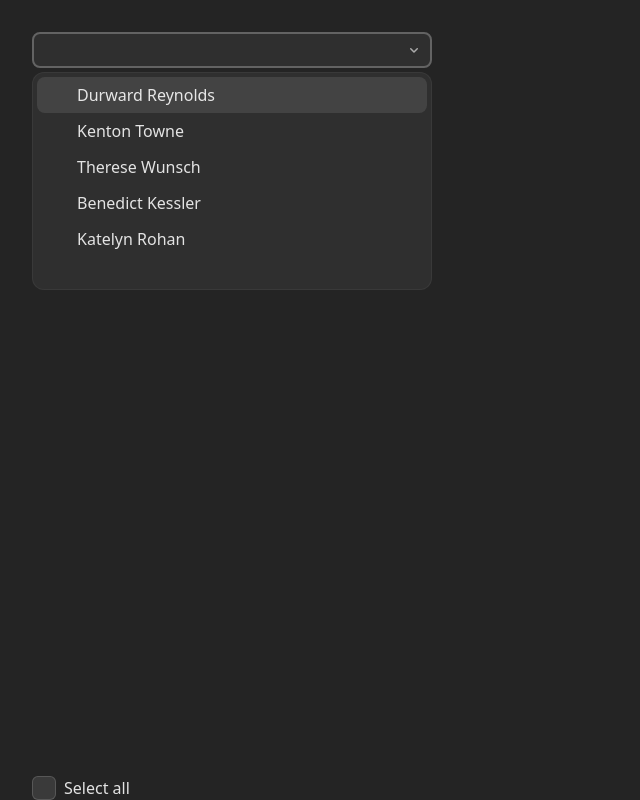
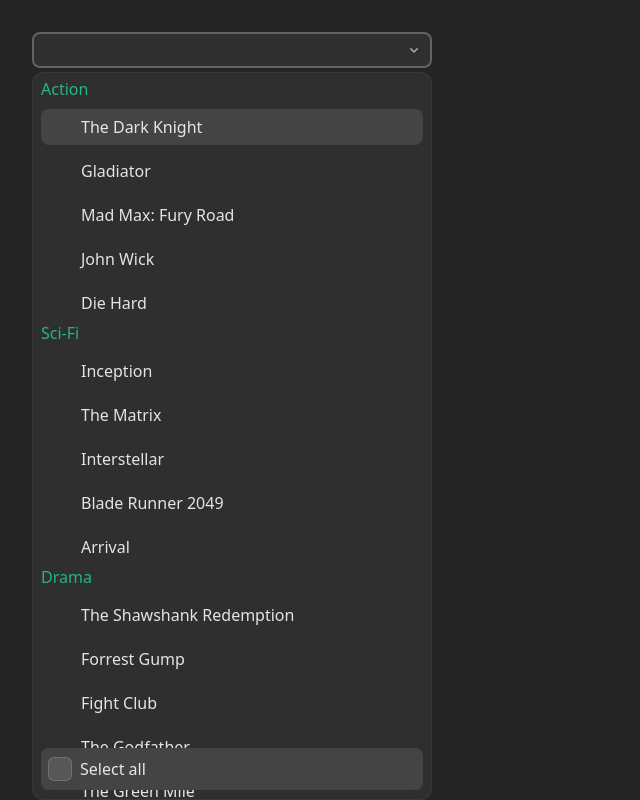
Before and after one commit to alihosseinbaki/baman-sabz-test, a React (Vite) app: page / in a window 1280 px wide. Both pictures are taken after a click on the button 414 px from the left and 50 px from the top of the page. Shown: the whole page, without its empty margins (0-640 px from the left). Built offline with nearby package versions, Linux system fonts and the light colour scheme.

Commit message:
add select all and group item to dropdown select

```diff
--- a/src/App.css
+++ b/src/App.css
@@ -3,4 +3,5 @@
 #root {
   padding: 2rem;
   text-align: center;
+  width: 100%;
 }
--- a/src/App.tsx
+++ b/src/App.tsx
@@ -1,11 +1,12 @@
 import './App.css'
 import DropdownSelectAdvanced from "./components/dropdown-select/advanced/DropdownSelect.Advanced.tsx";
+import {movies} from "./db.ts";
 
 function App() {
 
   return (
     <>
-      <DropdownSelectAdvanced />
+      <DropdownSelectAdvanced items={movies} />
     </>
   )
 }
--- a/src/components/dropdown-select/advanced/DropdownSelect.Advanced.tsx
+++ b/src/components/dropdown-select/advanced/DropdownSelect.Advanced.tsx
@@ -6,44 +6,81 @@ import {
 } from "@headlessui/react";
 import { CheckIcon } from '@heroicons/react/20/solid';
 import clsx from 'clsx'
-import {useMemo, useState} from "react";
+import {Fragment, useCallback, useEffect, useMemo, useState} from "react";
+import type {ReactElement} from "react";
 import {ChevronDownIcon} from "@heroicons/react/16/solid";
 import "./dropdown-select.advanced.css";
 import {CheckboxField} from "../../checkbox-field/CheckboxField.tsx";
 
 
-interface IPeople {
+interface IMovie {
     id: number;
-    name: string;
+    title: string;
+    genre: string;
 }
 
-const people = [
-    { id: 1, name: 'Durward Reynolds' },
-    { id: 2, name: 'Kenton Towne' },
-    { id: 3, name: 'Therese Wunsch' },
-    { id: 4, name: 'Benedict Kessler' },
-    { id: 5, name: 'Katelyn Rohan' },
-]
+type GroupedMovies = {
+    genre: string;
+    items: IMovie[];
+};
 
-const DropdownSelectAdvanced = () => {
-    const [selectedPeople, setSelectedPeople] = useState<IPeople[]>([]);
+interface IDropdownSelectAdvancedProps {
+    items: IMovie[]
+}
+
+const DropdownSelectAdvanced = (
+    {
+        items
+    } : IDropdownSelectAdvancedProps) => {
+
+    const [selectedItems, setSelectedItems] = useState<IMovie[]>([]);
     const [query, setQuery] = useState('');
     const [selectedAll, setSelectedAll] = useState(false);
 
-    const filteredPeople = useMemo(() => {
+
+    const filteredMovies = useMemo(() => {
         return query === ''
-            ? people
-            : people.filter((person) => {
-                return person.name.toLowerCase().includes(query.toLowerCase())
+            ? items
+            : items.filter((movie) => {
+                return movie.title.toLowerCase().includes(query.toLowerCase())
             })
-    }, [query])
+    }, [query, items])
+
+    const groupedMovies: GroupedMovies[] = useMemo(() => {
+        return Object.values(
+            filteredMovies.reduce<Record<string, GroupedMovies>>((acc, movie) => {
+                if (!acc[movie.genre]) {
+                    acc[movie.genre] = {
+                        genre: movie.genre,
+                        items: []
+                    };
+                }
+
+                acc[movie.genre].items.push(movie);
+                return acc;
+            }, {})
+        )
+    }, [filteredMovies])
+
+    const selectAll = useCallback(() => {
+        setSelectedAll(!selectedAll);
+
+        if(selectedAll)
+            setSelectedItems([]);
+        else setSelectedItems(items);
+    }, [selectedAll, items])
+
+
+    useEffect(() => {
+        if(selectedItems.length !== items.length)
+            setSelectedAll(false);
+    }, [selectedItems, items])
 
     return (
         <Combobox
             multiple
-            value={selectedPeople}
-            virtual={{ options: filteredPeople }}
-            onChange={setSelectedPeople}
+            value={selectedItems}
+            onChange={setSelectedItems}
             onClose={() => setQuery('')}
         >
             <div className={"dropdown__select"}>
@@ -57,33 +94,63 @@ const DropdownSelectAdvanced = () => {
                     <ChevronDownIcon className="size-4 fill-white/60 group-data-hover:fill-white" />
                 </ComboboxButton>
 
+                <ComboboxOptions
+                    anchor="bottom"
+                    className="dropdown__options w-(--input-width) rounded-xl border border-white/5 bg-white/5 p-1 [--anchor-gap:--spacing(1)] empty:invisible transition duration-100 ease-in data-leave:data-closed:opacity-0 px-2"
+                >
+                    {
+                        groupedMovies.map((movie: GroupedMovies, index) => {
+                            const isLast = index === groupedMovies.length - 1;
+                            return(
+                                <Fragment key={movie.genre}>
+                                    <div className={"flex flex-col gap-2 group-movies"} >
+                                        <span className={"group-movies__title"}>{movie.genre}</span>
 
+                                        {
+                                            movie.items.map((item) => {
+                                                return(
+                                                    <ComboboxOption
+                                                        key={item.id}
+                                                        value={item}
+                                                        className="group flex cursor-default items-center w-full gap-2 rounded-lg px-3 py-1.5 select-none data-focus:bg-white/10"
+                                                    >
+                                                        <CheckIcon className={clsx('size-5', !selectedItems.includes(item) && 'invisible')} />
+                                                        {item.title}
+                                                    </ComboboxOption>
+                                                )
+                                            })
+                                        }
+                                    </div>
+
+                                    <>
+                                        {
+                                            isLast
+                                                ? <div className="footer">
+                                                    <CheckboxField
+                                                        label={"Select all"}
+                                                        checked={selectedAll}
+                                                        onChange={selectAll}
+                                                    />
+
+                                                    {
+                                                        selectedItems.length
+                                                            ? <div className={"text-sm"}>
+                                                                {selectedItems.length}  Selected
+                                                            </div>
+                                                            : <></>
+                                                    }
+                                                </div>
+                                                : <></>
+                                        }
+                                    </>
+                                </Fragment> as ReactElement
+                            )
+                        })
+                    }
+                </ComboboxOptions>
             </div>
 
-            <ComboboxOptions anchor="bottom" className="w-(--input-width) rounded-xl border border-white/5 bg-white/5 p-1 [--anchor-gap:--spacing(1)] empty:invisible transition duration-100 ease-in data-leave:data-closed:opacity-0 pb-8">
-                {({ option: person }) => (
-                    <ComboboxOption key={person.id} value={person} className="group flex cursor-default items-center w-full gap-2 rounded-lg px-3 py-1.5 select-none data-focus:bg-white/10">
-                        <CheckIcon className={clsx('size-5', !selectedPeople.includes(person) && 'invisible')} />
-                        {person.name}
-                    </ComboboxOption>
-                )}
-            </ComboboxOptions>
 
-            <div className="flex items-center absolute bottom-0">
-                {
-                    selectedPeople.length
-                        ? <span className={"text-sm"}>
-                    {selectedPeople.length}  Selected
-                </span>
-                        : <></>
-                }
-
-                <CheckboxField
-                   label={"Select all"}
-                   checked={selectedAll}
-                   onChange={setSelectedAll}
-                />
-            </div>
         </Combobox>
     );
 };
--- a/src/components/dropdown-select/advanced/dropdown-select.advanced.css
+++ b/src/components/dropdown-select/advanced/dropdown-select.advanced.css
@@ -1,6 +1,25 @@
 .dropdown__select {
     position: relative;
     min-width: 400px;
+    width: 400px;
+}
+
+.dropdown__options {
+    .footer {
+        position: sticky;
+        bottom: 5px;
+        display: flex;
+        justify-content: space-between;
+        background: #444444;
+        border-radius: 8px;
+        padding: 9px 7px;
+    }
+}
+
+.group-movies {
+    .group-movies__title {
+        color: #20df9ec4;
+    }
 }
 
 
--- /dev/null
+++ b/src/db.ts
@@ -0,0 +1,78 @@
+export const movies = [
+    { id: 1, title: "The Dark Knight", genre: "Action" },
+    { id: 2, title: "Inception", genre: "Sci-Fi" },
+    { id: 3, title: "Gladiator", genre: "Action" },
+    { id: 4, title: "Mad Max: Fury Road", genre: "Action" },
+    { id: 5, title: "John Wick", genre: "Action" },
+    { id: 6, title: "Die Hard", genre: "Action" },
+    { id: 7, title: "The Matrix", genre: "Sci-Fi" },
+    { id: 8, title: "Interstellar", genre: "Sci-Fi" },
+    { id: 9, title: "Blade Runner 2049", genre: "Sci-Fi" },
+    { id: 10, title: "Arrival", genre: "Sci-Fi" },
+
+    { id: 11, title: "The Shawshank Redemption", genre: "Drama" },
+    { id: 12, title: "Forrest Gump", genre: "Drama" },
+    { id: 13, title: "Fight Club", genre: "Drama" },
+    { id: 14, title: "The Godfather", genre: "Drama" },
+    { id: 15, title: "The Green Mile", genre: "Drama" },
+    { id: 16, title: "Parasite", genre: "Drama" },
+    { id: 17, title: "Whiplash", genre: "Drama" },
+    { id: 18, title: "Joker", genre: "Drama" },
+    { id: 19, title: "There Will Be Blood", genre: "Drama" },
+    { id: 20, title: "Moonlight", genre: "Drama" },
+
+    { id: 21, title: "The Hangover", genre: "Comedy" },
+    { id: 22, title: "Superbad", genre: "Comedy" },
+    { id: 23, title: "Step Brothers", genre: "Comedy" },
+    { id: 24, title: "Dumb and Dumber", genre: "Comedy" },
+    { id: 25, title: "Groundhog Day", genre: "Comedy" },
+    { id: 26, title: "The Big Lebowski", genre: "Comedy" },
+    { id: 27, title: "Borat", genre: "Comedy" },
+    { id: 28, title: "Jojo Rabbit", genre: "Comedy" },
+    { id: 29, title: "Deadpool", genre: "Comedy" },
+    { id: 30, title: "Tropic Thunder", genre: "Comedy" },
+
+    { id: 31, title: "The Conjuring", genre: "Horror" },
+    { id: 32, title: "Hereditary", genre: "Horror" },
+    { id: 33, title: "It", genre: "Horror" },
+    { id: 34, title: "A Nightmare on Elm Street", genre: "Horror" },
+    { id: 35, title: "The Exorcist", genre: "Horror" },
+    { id: 36, title: "Get Out", genre: "Horror" },
+    { id: 37, title: "The Ring", genre: "Horror" },
+    { id: 38, title: "Midsommar", genre: "Horror" },
+    { id: 39, title: "Saw", genre: "Horror" },
+    { id: 40, title: "The Witch", genre: "Horror" },
+
+    { id: 41, title: "Titanic", genre: "Romance" },
+    { id: 42, title: "The Notebook", genre: "Romance" },
+    { id: 43, title: "La La Land", genre: "Romance" },
+    { id: 44, title: "Pride & Prejudice", genre: "Romance" },
+    { id: 45, title: "Before Sunrise", genre: "Romance" },
+    { id: 46, title: "A Star Is Born", genre: "Romance" },
+    { id: 47, title: "Her", genre: "Romance" },
+    { id: 48, title: "Blue Valentine", genre: "Romance" },
+    { id: 49, title: "Call Me by Your Name", genre: "Romance" },
+    { id: 50, title: "The Fault in Our Stars", genre: "Romance" },
+
+    { id: 51, title: "Se7en", genre: "Thriller" },
+    { id: 52, title: "Gone Girl", genre: "Thriller" },
+    { id: 53, title: "Prisoners", genre: "Thriller" },
+    { id: 54, title: "Shutter Island", genre: "Thriller" },
+    { id: 55, title: "Nightcrawler", genre: "Thriller" },
+    { id: 56, title: "Zodiac", genre: "Thriller" },
+    { id: 57, title: "No Country for Old Men", genre: "Thriller" },
+    { id: 58, title: "The Silence of the Lambs", genre: "Thriller" },
+    { id: 59, title: "Black Swan", genre: "Thriller" },
+    { id: 60, title: "The Prestige", genre: "Thriller" },
+
+    { id: 61, title: "The Lord of the Rings: Fellowship", genre: "Fantasy" },
+    { id: 62, title: "The Lord of the Rings: Two Towers", genre: "Fantasy" },
+    { id: 63, title: "The Lord of the Rings: Return of the King", genre: "Fantasy" },
+    { id: 64, title: "Harry Potter and the Sorcerer's Stone", genre: "Fantasy" },
+    { id: 65, title: "Harry Potter and the Chamber of Secrets", genre: "Fantasy" },
+    { id: 66, title: "The Hobbit: An Unexpected Journey", genre: "Fantasy" },
+    { id: 67, title: "Pan's Labyrinth", genre: "Fantasy" },
+    { id: 68, title: "Avatar", genre: "Fantasy" },
+    { id: 69, title: "Doctor Strange", genre: "Fantasy" },
+    { id: 70, title: "The Chronicles of Narnia", genre: "Fantasy" }
+];
```
